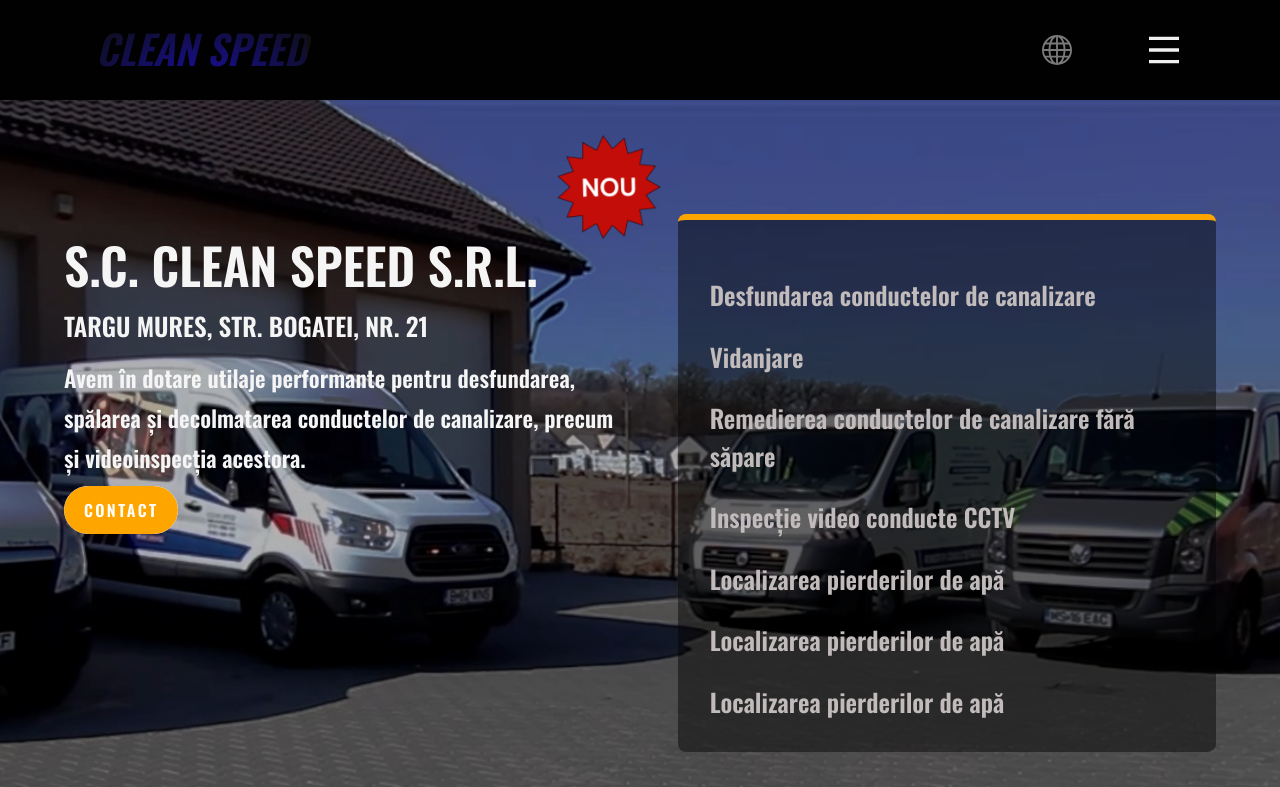
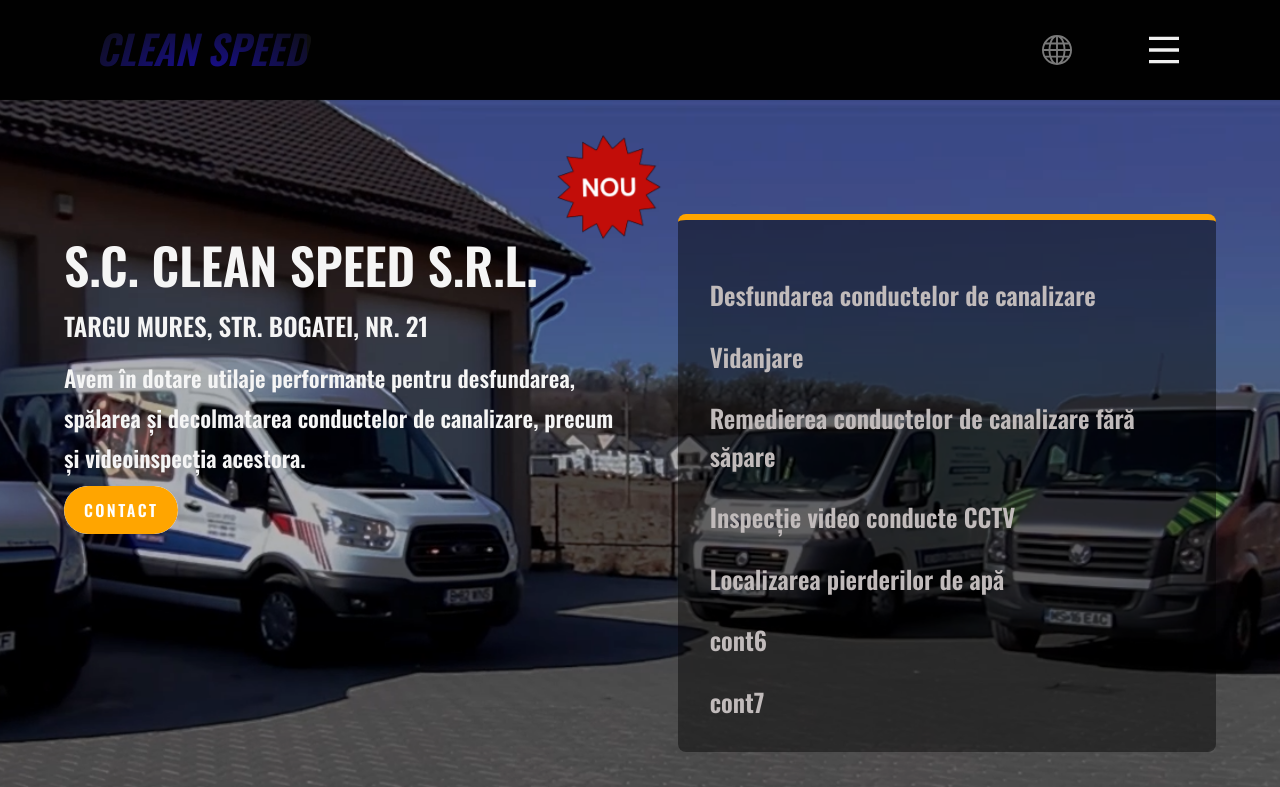
Before and after one commit to lorb0t/atestat, a React (Create React App) app: page / in a window 1280 px wide. Shown: the top 787 px of the page. Built offline with nearby package versions, Linux system fonts and the light colour scheme; a web font is replaced by a local one.

Commit message:
hello
Co-authored-by: lorb0t <lorb0t@users.noreply.github.com>

```diff
--- a/src/components/Header/Header.jsx
+++ b/src/components/Header/Header.jsx
@@ -60,8 +60,8 @@ export const Header = () => {
             { name: t("cont3"), id: "cont3" },
             { name: t("cont4"), id: "cont4" },
             { name: t("cont5"), id: "cont5" },
-            { name: t("cont5"), id: "cont5" },
-            { name: t("cont5"), id: "cont5" },
+            { name: t("cont6"), id: "cont6" },
+            { name: t("cont7"), id: "cont7" },
           ].map((item) => (
             <Link
               activeClass="active"
```
